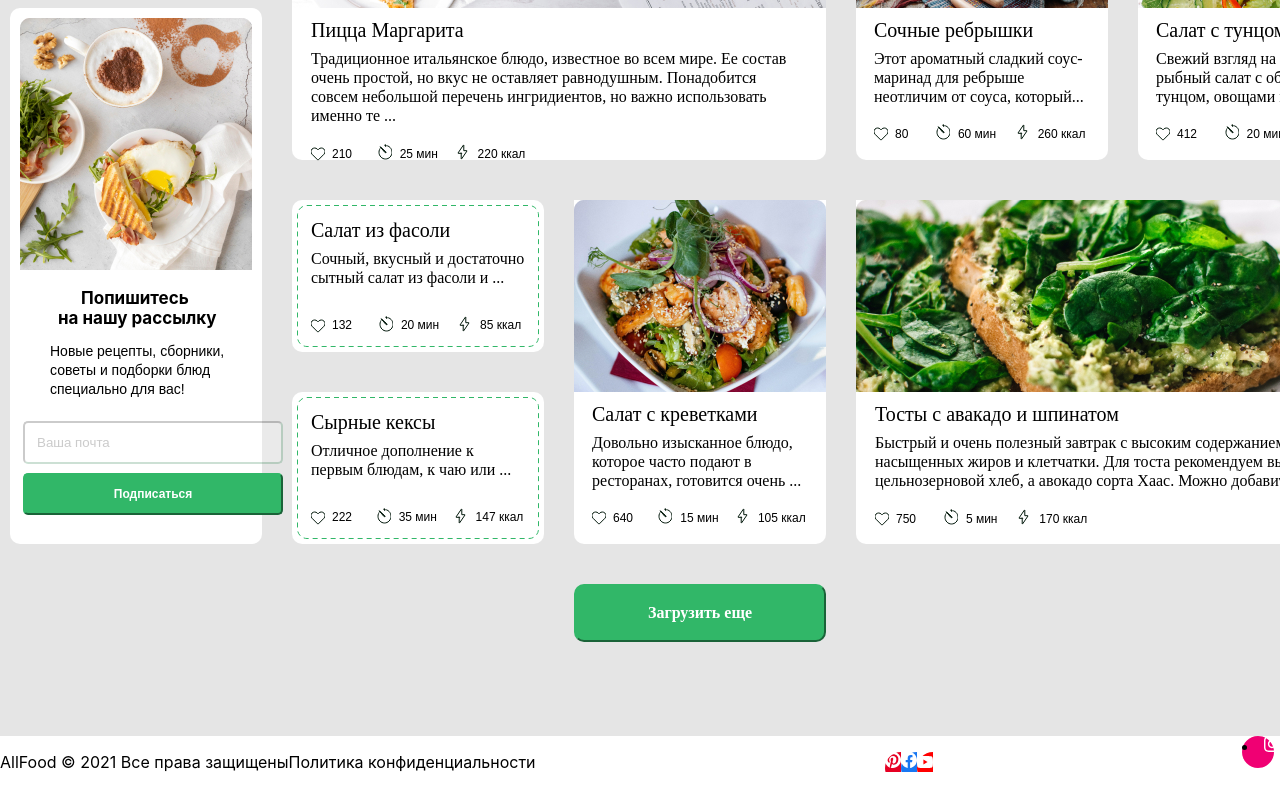
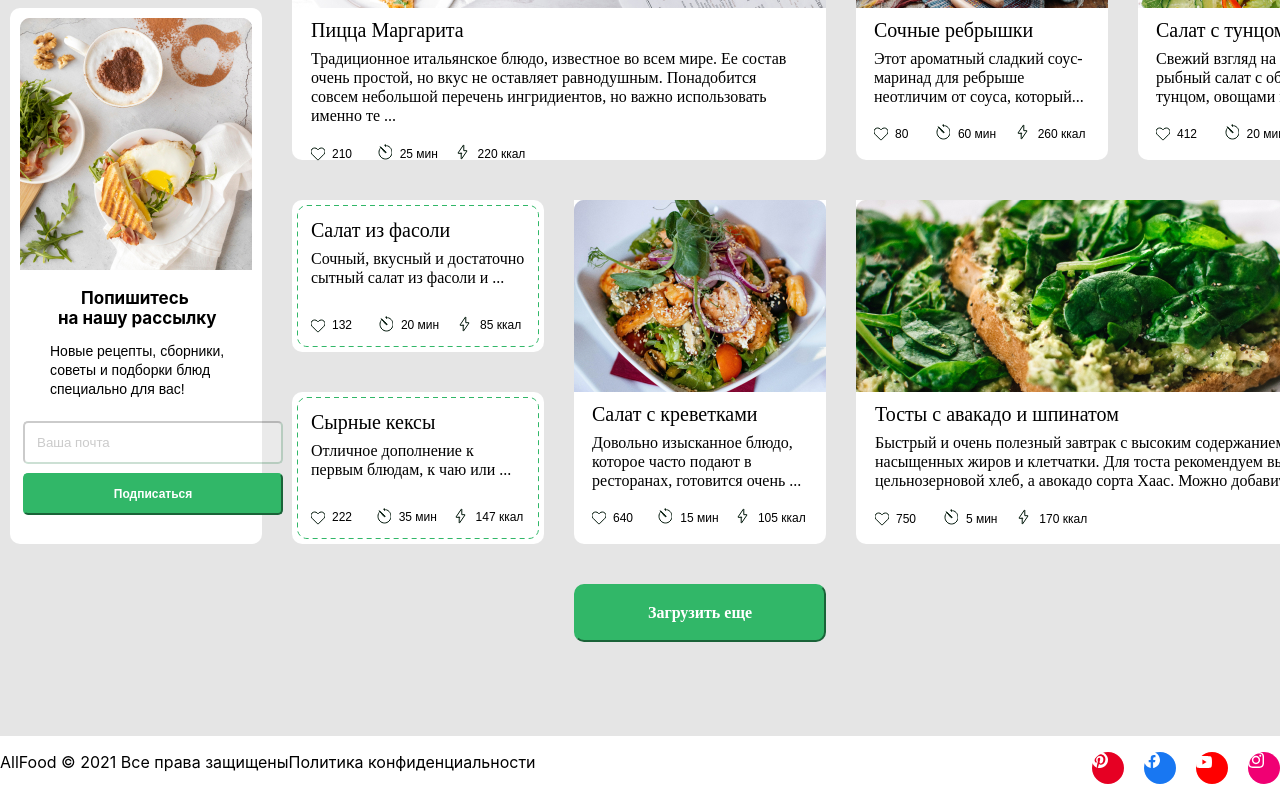
Before and after one commit to attorney2005/food-market, a React (Create React App) app in the folder my-app/: page / in a window 1280 px wide. Shown: the part 1168-1968 px from the top of the page. Built offline with nearby package versions, Linux system fonts and the light colour scheme.

Commit message:
Начал делать иконки футера

```diff
--- a/my-app/src/components/footer/footer.scss
+++ b/my-app/src/components/footer/footer.scss
@@ -12,6 +12,13 @@
   display: flex;
   list-style-type: none;
 }
+
+.footer__social-item {
+  margin-left: 20px;
+  width: 32px;
+  height: 32px;
+}
+
 
 .footer__social-item--pinterest {
   background: url('../../footer-pictures/bg -pinterest.svg') no-repeat;
--- a/my-app/src/components/footer/footer.tsx
+++ b/my-app/src/components/footer/footer.tsx
@@ -10,7 +10,7 @@ function Footer(): JSX.Element {
         <p><a>Политика конфиденциальности</a></p>
       </div>
       <ul className="footer__social-list">
-        <li className="footer__social-item--pinterest">
+        <li className="footer__social-item footer__social-item--pinterest">
           <a>
             <svg width="16" height="16" viewBox="0 0 16 16" fill="none" xmlns="http://www.w3.org/2000/svg">
               <path
@@ -19,7 +19,7 @@ function Footer(): JSX.Element {
             </svg>
           </a>
         </li>
-        <li className="footer__social-item--fb">
+        <li className="footer__social-item footer__social-item--fb">
           <a>
             <svg width="16" height="16" viewBox="0 0 16 16" fill="none" xmlns="http://www.w3.org/2000/svg">
               <path
@@ -28,7 +28,7 @@ function Footer(): JSX.Element {
             </svg>
           </a>
         </li>
-        <li className="footer__social-item--youtube">
+        <li className="footer__social-item footer__social-item--youtube">
           <a>
             <svg width="16" height="12" viewBox="0 0 16 12" fill="none" xmlns="http://www.w3.org/2000/svg">
               <path
@@ -37,8 +37,7 @@ function Footer(): JSX.Element {
             </svg>
           </a>
         </li>
-      </ul>
-      <li className="footer__social-item--inst">
+        <li className="footer__social-item footer__social-item--inst">
           <a>
             <svg width="16" height="16" viewBox="0 0 16 16" fill="none" xmlns="http://www.w3.org/2000/svg">
               <path
@@ -53,6 +52,7 @@ function Footer(): JSX.Element {
             </svg>
           </a>
         </li>
+      </ul>
     </div>
   )
 }
```
Lines whose indentation alone changed are shown as unchanged.
